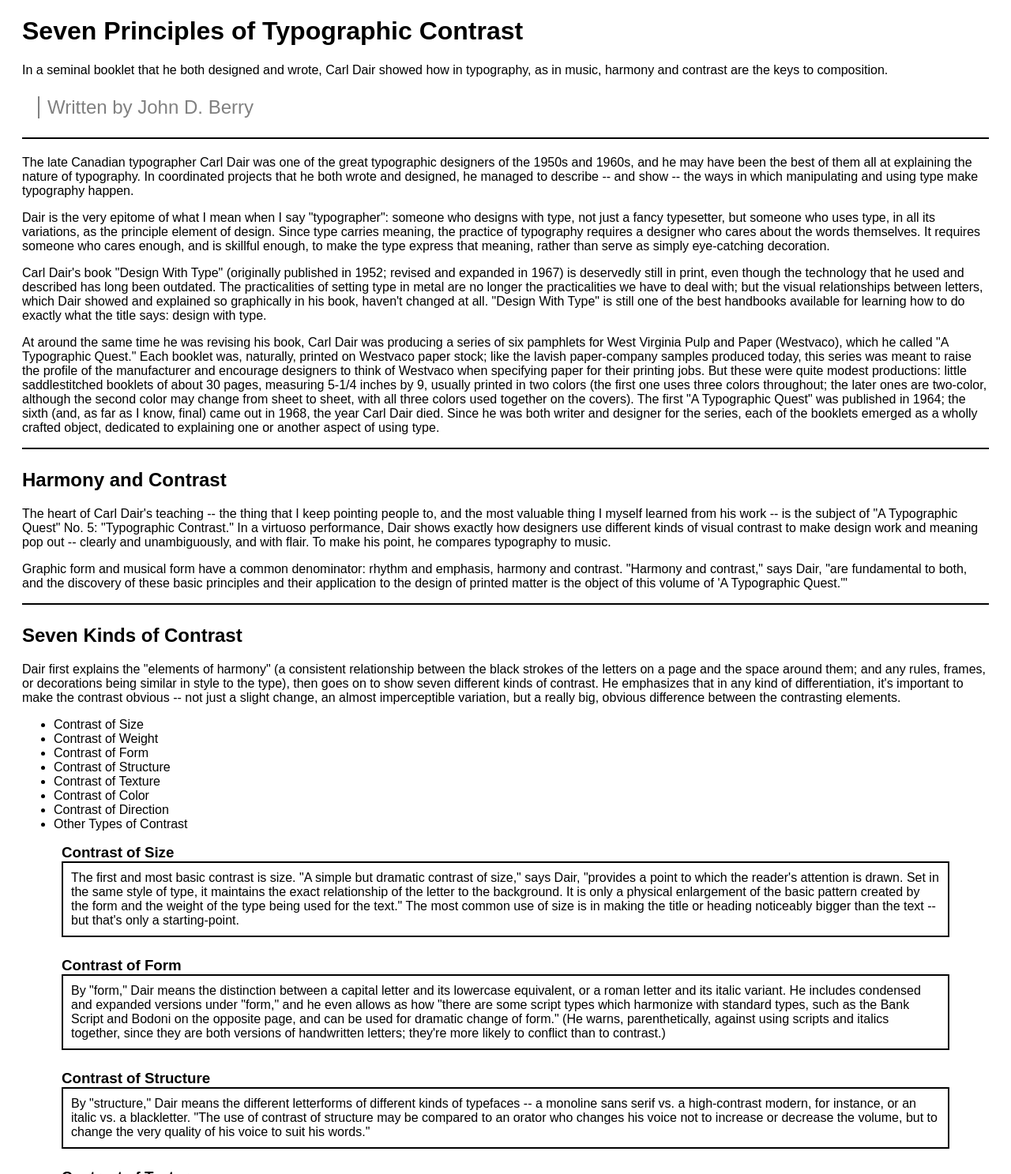
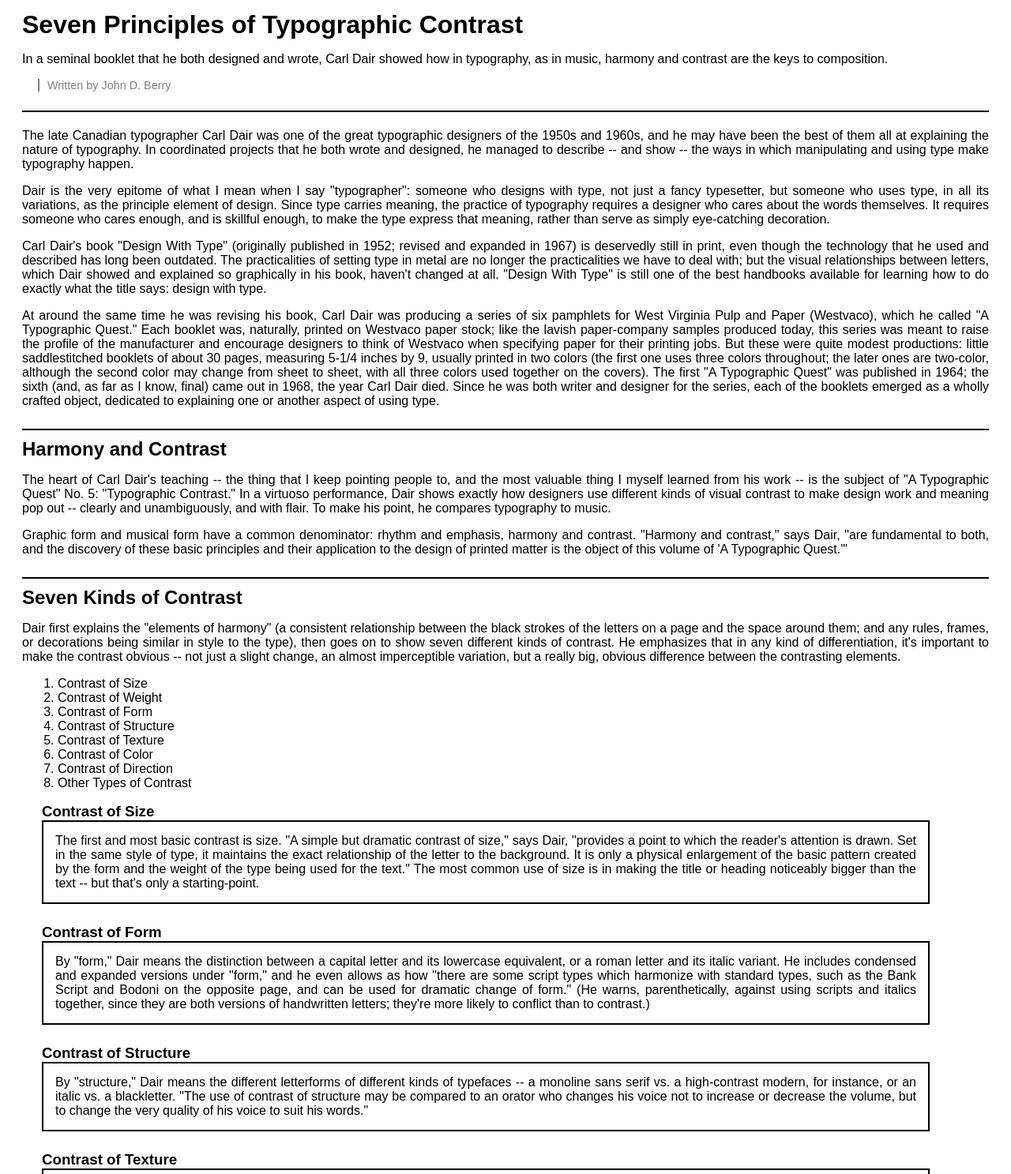
Before and after one commit to jasonhebert97/SevenPrinciples-RISDw2019-WD, a plain HTML site: page index.html in a window 1280 px wide. Shown: the top 1487 px of the page at 79% size. Drawn offline with Linux system fonts and the light colour scheme.

Commit message:
Change CSS

```diff
--- a/index.html
+++ b/index.html
@@ -16,8 +16,10 @@
 <body>
 	<header>
 		<h1>Seven Principles of Typographic Contrast</h1>
-		<p class="introduction">In a seminal booklet that he both designed and wrote, Carl Dair showed how in typography, as in music, harmony and contrast are the keys to composition.</p>
-		<p class="author">Written by John D. Berry</p>
+		<section>
+			<p class="introduction">In a seminal booklet that he both designed and wrote, Carl Dair showed how in typography, as in music, harmony and contrast are the keys to composition.</p>
+			<p class="author">Written by John D. Berry</p>
+		</section>
 	</header>
 
 	<section id="introductory-information">
@@ -48,7 +50,7 @@
 		<p>Dair first explains the "elements of harmony" (a consistent relationship between the black strokes of the letters on a page and the space around them; and any rules, frames, or decorations being similar in style to the type), then goes on to
 			show seven different kinds of contrast. He emphasizes that in any kind of differentiation, it's important to make the contrast obvious -- not just a slight change, an almost imperceptible variation, but a really big, obvious difference between
 			the contrasting elements.</p>
-		<ul>
+		<ol>
 			<li>Contrast of Size</li>
 			<li>Contrast of Weight</li>
 			<li>Contrast of Form</li>
@@ -57,7 +59,7 @@
 			<li>Contrast of Color</li>
 			<li>Contrast of Direction</li>
 			<li>Other Types of Contrast</li>
-		</ul>
+		</ol>
 
 		<div class="contrast-item" id="contrast-of-size">
 			<h3>Contrast of Size</h3>
--- a/style.css
+++ b/style.css
@@ -3,15 +3,35 @@ body, html {
 	padding-right: 10px;
 	padding-bottom: 10px;
 	font-family: sans-serif;
+	text-align: justify;
+}
+
+h1, h2, h3, h4, h5 {
+	padding: 0;
+	margin: 0;
+	text-align: left;
+	padding-top: 5px;
 }
 
 section {
 	border-top: 2px black solid;
 	padding-top: 5px;
+	padding-bottom: 10px;
+}
+
+ol {
+	margin-left: 45px;
+	padding: 0;
+}
+
+header section {
+	border: none;
+	padding: 0 0 10px 0;
+	margin: 0;
 }
 
 .author {
-	font-size: 150%;
+	font-size: 90%;
 	color: gray;
 	padding-left: 10px;
 	margin-left: 20px;
@@ -19,14 +39,14 @@ section {
 }
 
 .contrast-item {
-	margin-left: 50px;
-	margin-right: 50px;
+	margin-left: 25px;
+	margin-right: 75px;
 	margin-bottom: 25px;
 }
 
 .contrast-item p {
 	border: 2px black solid;
-	padding: 10px;
+	padding: 15px;
 	margin: 0px;
 }
 
```
